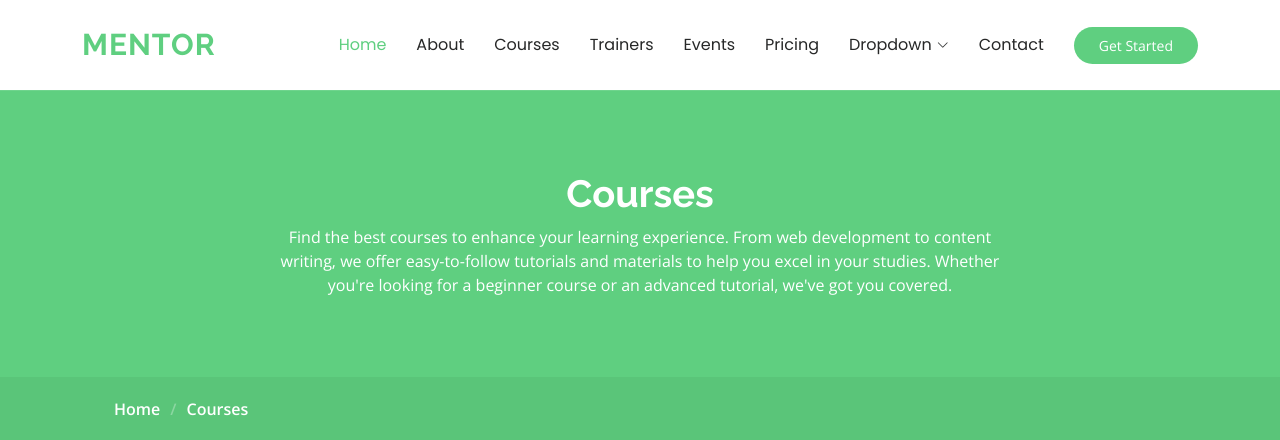
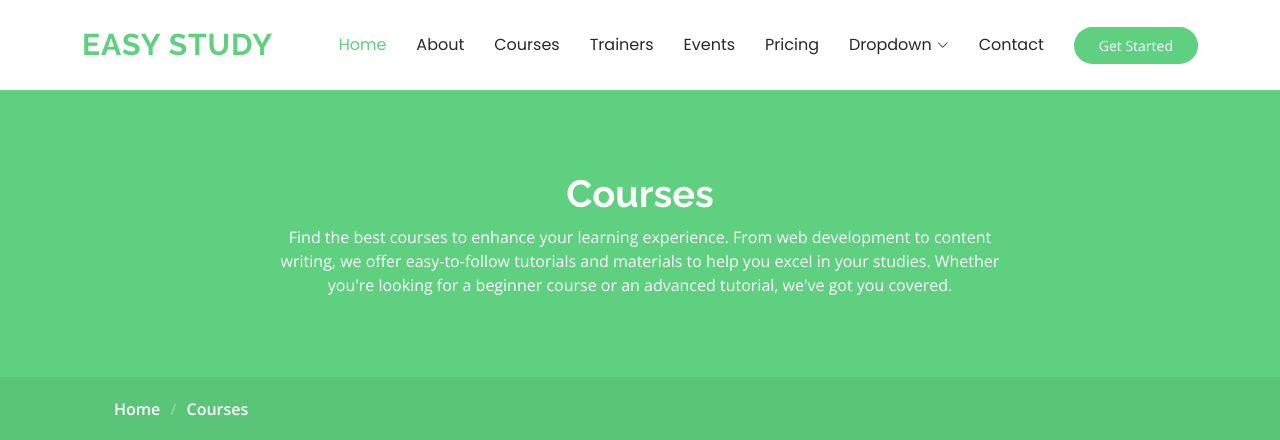
Before and after one commit to Imani110Kimani/Easy-Study, a Django app: page /courses/ in a window 1280 px wide. Shown: the top 440 px of the page. Run offline with Django 5.2, Linux system fonts and the light colour scheme; some libraries are stand-ins or nearby versions.

Commit message:
Initial commit

```diff
--- a/templates/courses.html
+++ b/templates/courses.html
@@ -4,7 +4,7 @@
 <head>
   <meta charset="utf-8">
   <meta content="width=device-width, initial-scale=1.0" name="viewport">
-  <title>Courses - Mentor Bootstrap Template</title>
+  <title>Easy Study</title>
   <meta name="description" content="">
   <meta name="keywords" content="">
 {% load static %}
@@ -44,7 +44,7 @@
       <a href="index.html" class="logo d-flex align-items-center me-auto">
         <!-- Uncomment the line below if you also wish to use an image logo -->
         <!-- <img src="assets/img/logo.png" alt=""> -->
-        <h1 class="sitename">Mentor</h1>
+        <h1 class="sitename">Easy Study</h1>
       </a>
 
       <nav id="navmenu" class="navmenu">
```
Also changed, not shown: templates/contact.html (+7 -6 lines), Contact page.png (added), Courses.png (added), index.png (added), login.png (added), sign up.png (added).
